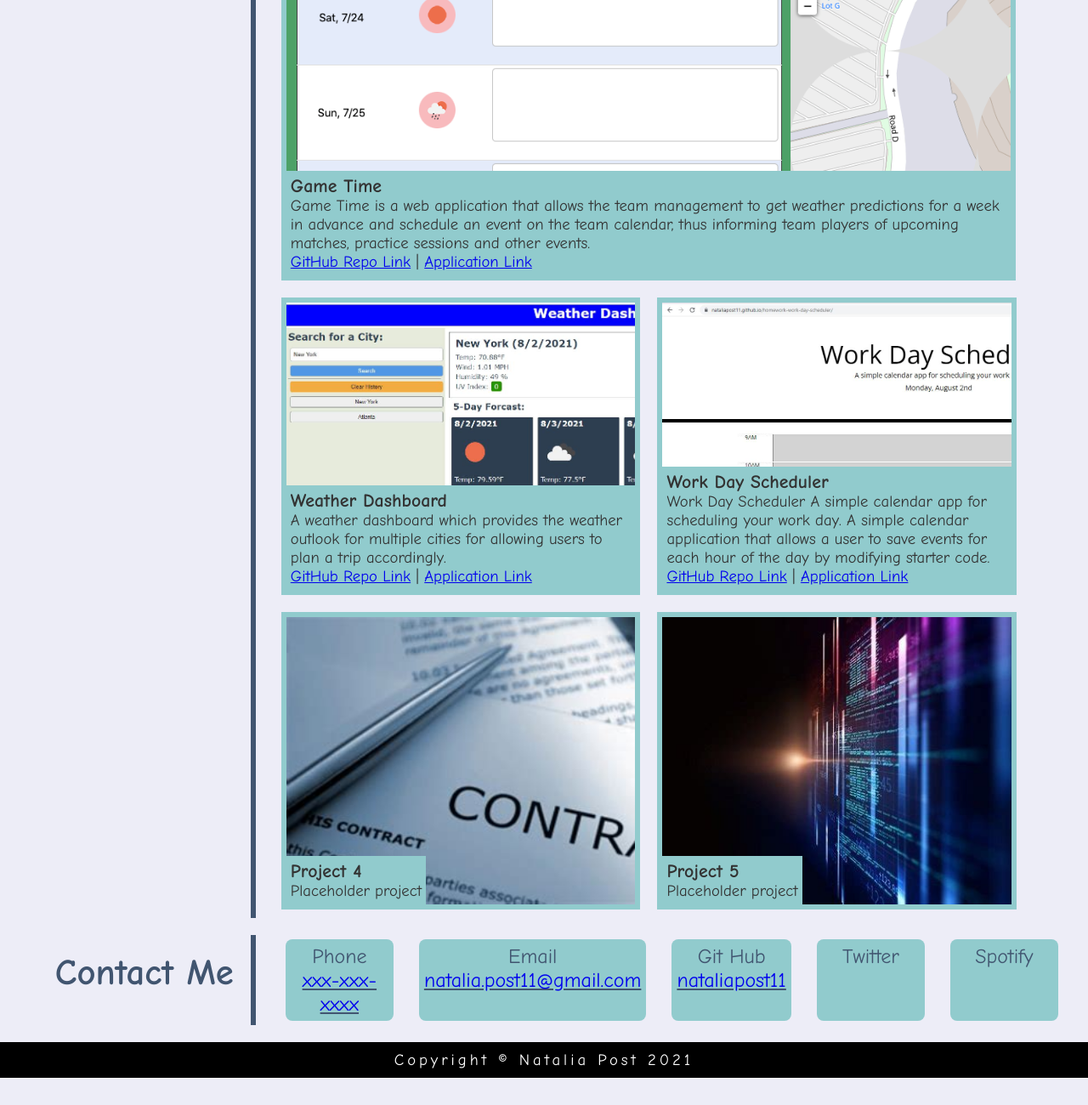
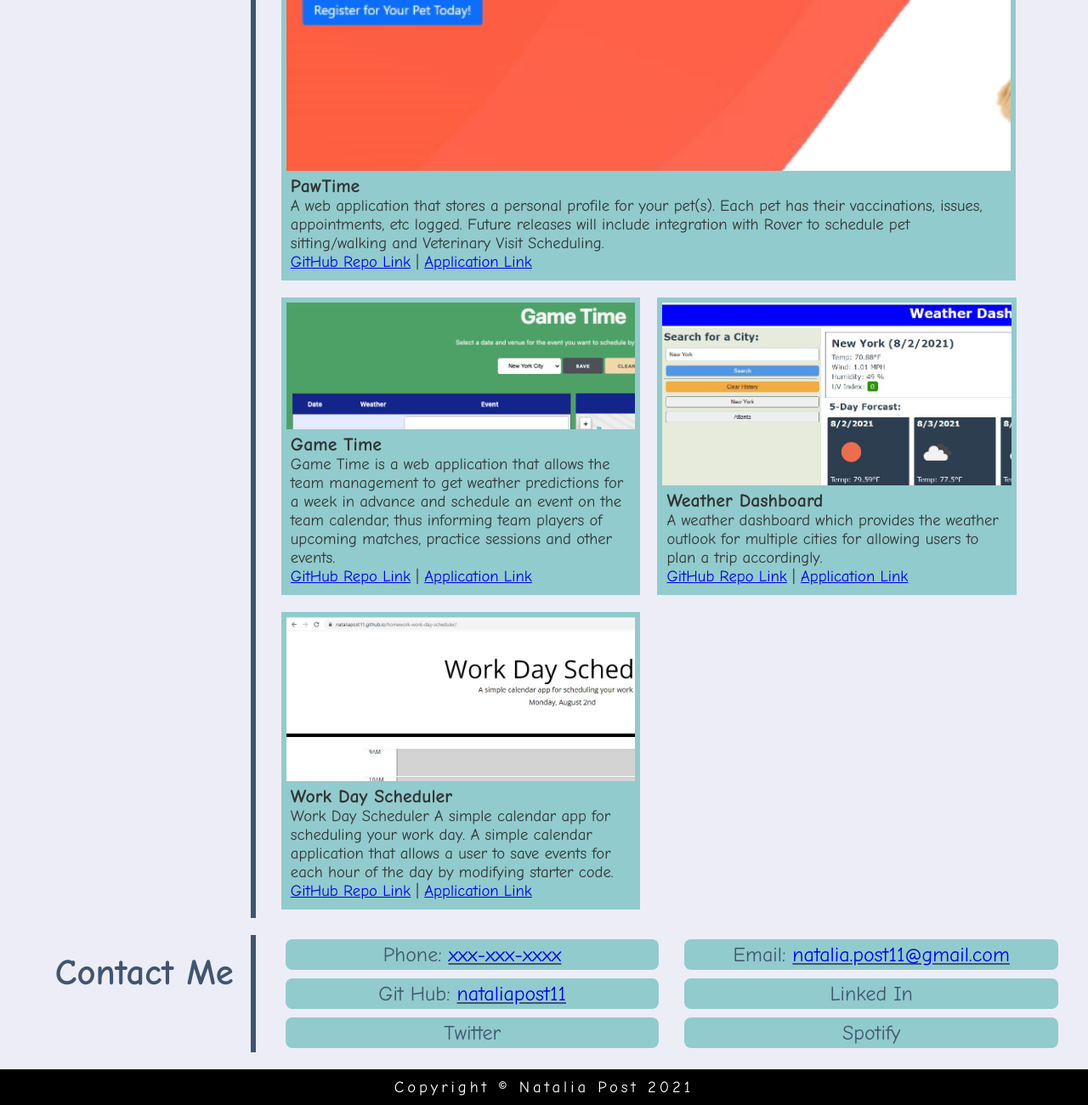
Before and after one commit to nataliapost11/portfolio, a plain HTML site: page index.html in a window 1280 px wide. Shown: the part 743-2043 px from the top of the page at 85% size. Before the commit the page ends 2011 px from the top, so only its background shows below. Drawn offline with Linux system fonts and the light colour scheme.

Commit message:
added PawTime project

```diff
--- a/assets/css/style.css
+++ b/assets/css/style.css
@@ -154,6 +154,10 @@ nav a {
 
 /****** Project Images *********/
 
+.project-pawtime {
+  background-image: url(../images/project-pawtime.jpg);
+}
+
 .project-game-time {
   background-image: url(../images/project-game-time.jpg);
 }
@@ -177,9 +181,9 @@ nav a {
 /***** Contact Me Links ******/
 #contact-me .contact-item {
   margin: 5px 15px;
-  padding: 6px;
+  padding: 4px 10px;
   font-size: 18pt;
-  flex: 1 0 0;
+  flex: 1 0 400px;
   text-align: center;
   border-radius: 8px;
   background-color: #91CBCD;
--- a/index.html
+++ b/index.html
@@ -54,6 +54,18 @@
         Work
       </header>
       <div class="content">
+        <section class="work-card project-pawtime">
+          <header>
+            <h1>PawTime</h1>
+            <p>A web application that stores a personal profile for your pet(s).
+              Each pet has their vaccinations, issues, appointments, etc logged.
+              Future releases will include integration with Rover to schedule pet sitting/walking
+              and Veterinary Visit Scheduling.</p>
+            <a target="_blank" href="https://github.com/nataliapost11/portfolio/">GitHub Repo Link</a> |
+            <a target="_blank" href="https://mysterious-waters-58125.herokuapp.com/">Application Link</a>
+          </header>
+        </section>
+
         <section class="work-card project-game-time">
           <header>
             <h1>Game Time</h1>
@@ -64,6 +76,7 @@
             <a target="_blank" href="https://varunisinha.github.io/game-time/">Application Link</a>
           </header>
         </section>
+
         <section class="work-card project-weather-dashboard">
           <header>
             <h1>Weather Dashboard</h1>
@@ -83,22 +96,6 @@
             <a target="_blank" href="https://nataliapost11.github.io/homework-work-day-scheduler/">Application Link</a>
           </header>
         </section>
-        <section class="work-card project-4">
-          <a href="#">
-            <header>
-              <h1>Project 4</h1>
-              <p>Placeholder project</p>
-            </header>
-          </a>
-        </section>
-        <section class="work-card project-5">
-          <a href="#">
-            <header>
-              <h1>Project 5</h1>
-              <p>Placeholder project</p>
-            </header>
-          </a>
-        </section>
       </div>
     </section>
 
@@ -108,11 +105,10 @@
         Contact Me
       </header>
       <div class="content">
-        <div class="contact-item">Phone<br /><a href="#">xxx-xxx-xxxx</a></div>
-        <div class="contact-item">Email<br /><a href="mailto:natalia.post11@gmail.com">natalia.post11@gmail.com</a></div>
-        <div class="contact-item">Git Hub<br />
-          <a href="https://github.com/nataliapost11">nataliapost11</a>
-        </div>
+        <div class="contact-item">Phone: <a href="#">xxx-xxx-xxxx</a></div>
+        <div class="contact-item">Email: <a href="mailto:natalia.post11@gmail.com">natalia.post11@gmail.com</a></div>
+        <div class="contact-item">Git Hub: <a href="https://github.com/nataliapost11">nataliapost11</a></div>
+        <div class="contact-item">Linked In<br /><a href="#"></a></div>
         <div class="contact-item">Twitter<br /><a href="#"></a></div>
         <div class="contact-item">Spotify<br /><a href="#"></a></div>
       </div>
```
Also changed, not shown: assets/images/project-pawtime.jpg (added), 1 other file.
